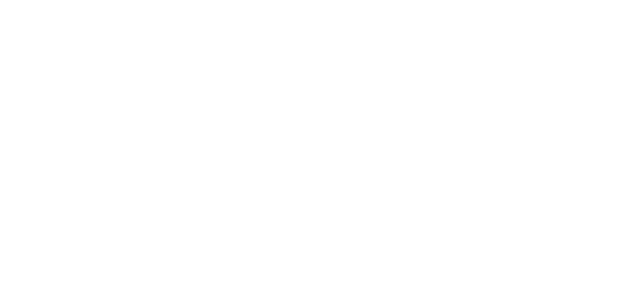
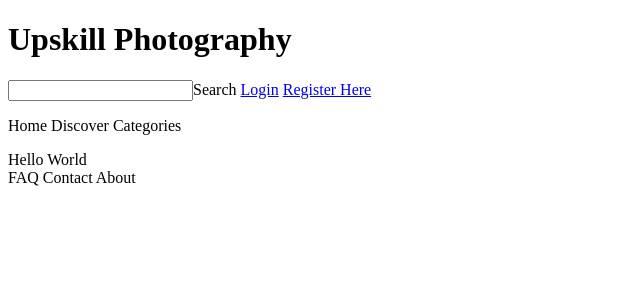
Before and after one commit to 2512344L/WAD-Team4D, a Django app: page / in a window 1280 px wide. Before the commit the part shown is empty. Shown: the top 300 px of the page, without its empty margins (0-640 px from the left). Run offline with Django 3.2, Linux system fonts and the light colour scheme.

Commit message:
Added Basic Content of base.html

```diff
--- a/WAD_Team4D/urls.py
+++ b/WAD_Team4D/urls.py
@@ -21,7 +21,8 @@
 from upskill_photography import views
 
 urlpatterns = [
-    path('', include('upskill_photography.urls')),
+    path('', views.index, name='index'),
+    path('upskill_photography/', include('upskill_photography.urls')),
     path('admin/', admin.site.urls),
     path('accounts/', include('registration.backends.simple.urls')),
 ] + static(settings.MEDIA_URL, document_root=settings.MEDIA_ROOT)
--- a/templates/upskill_photography/base.html
+++ b/templates/upskill_photography/base.html
@@ -11,9 +11,31 @@
 
 	<body>
 		<header>
+			<h1>Upskill Photography</h1>
+			<input>Search
+			{% if user.is_authenticated %}
+			<a href="{% url 'upskill_photography:index' %}">{{ user.username }}</a>
+			<a href="{% url 'auth_logout' %}?next=/">Logout</a>
+			{% else %}
+			<a href="{% url 'auth_login' %}">Login</a>
+			<a href="{% url 'registration_register' %}">Register Here</a>
+			{% endif %}
+			<p>
+				<a>Home</a>
+				<a>Discover</a>
+				<a>Categories</a>
+			</p>
 		</header>
 
+		<div>
 		{% block body_block %}{% endblock %}
+		</div>
+
+		<div>
+			<a>FAQ</a>
+			<a>Contact</a>
+			<a>About</a>
+		</div>
 
 	</body>
 
--- a/templates/upskill_photography/index.html
+++ b/templates/upskill_photography/index.html
@@ -6,5 +6,5 @@
 {% endblock %}
 
 {% block body_block %}
-
+	Hello World
 {% endblock %}
```
